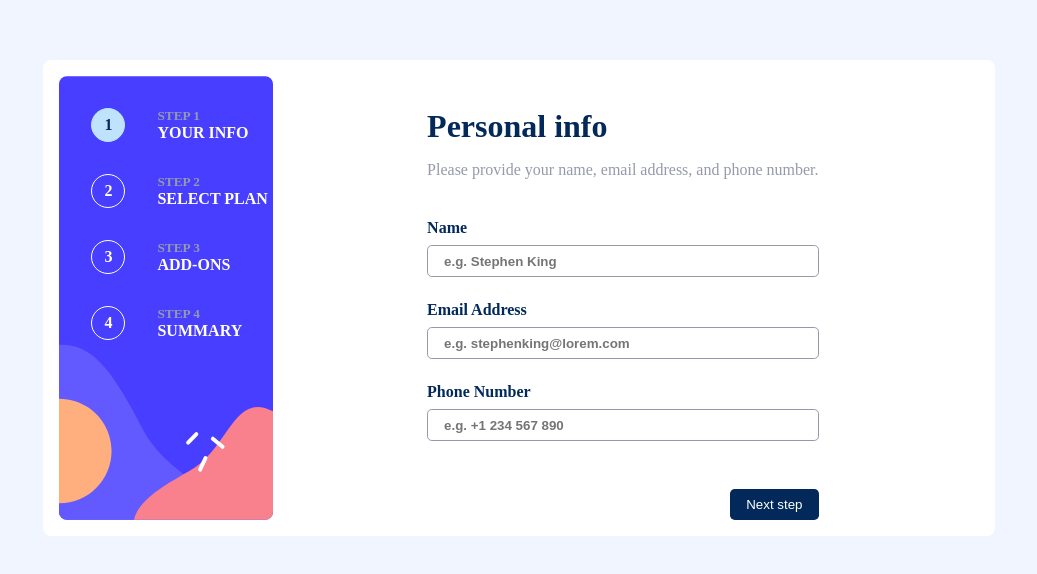
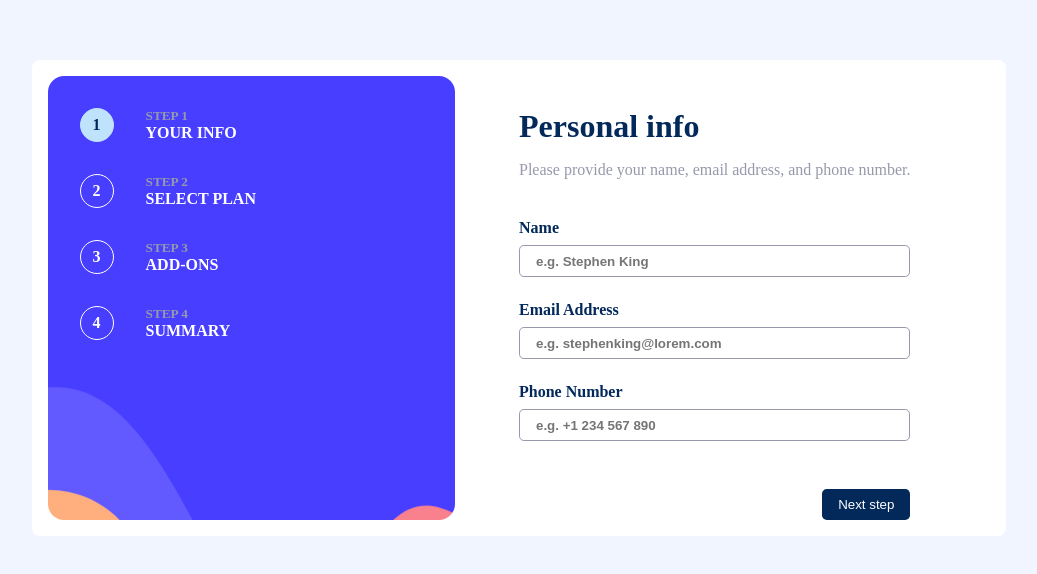
Before and after one commit to webifyCode/mymultistepform, a React (Vite) app: page / in a window 1280 px wide. Shown: the part 102-676 px from the top of the page, without its empty margins (121-1158 px from the left). Built offline with nearby package versions, Linux system fonts and the light colour scheme.

Commit message:
new updates

```diff
--- a/src/index.css
+++ b/src/index.css
@@ -16,13 +16,13 @@ body {
 .form-container {
   padding: 1rem;
   display: grid;
-  grid-template-columns: 2fr 3fr;
+  grid-template-columns: 1fr 1fr;
   background-color: white;
   border-radius: 0.5rem;
 }
 
 form {
-  margin: 2rem 10rem 0 0;
+  margin: 2rem 5rem 0 0;
   display: flex;
   flex-direction: column;
 }
--- a/src/styles/FormIndicator.css
+++ b/src/styles/FormIndicator.css
@@ -1,9 +1,11 @@
 .sidebar-container {
   background: url(../assets/images/bg-sidebar-desktop.svg);
-  background-size: contain;
-  background-position: left bottom;
+  background-size: cover;
+  background-position: center;
   background-repeat: no-repeat;
   padding: 2rem;
+  border-radius: 1em;
+  margin-right: 4em;
 }
 
 .indicator-container {
```
